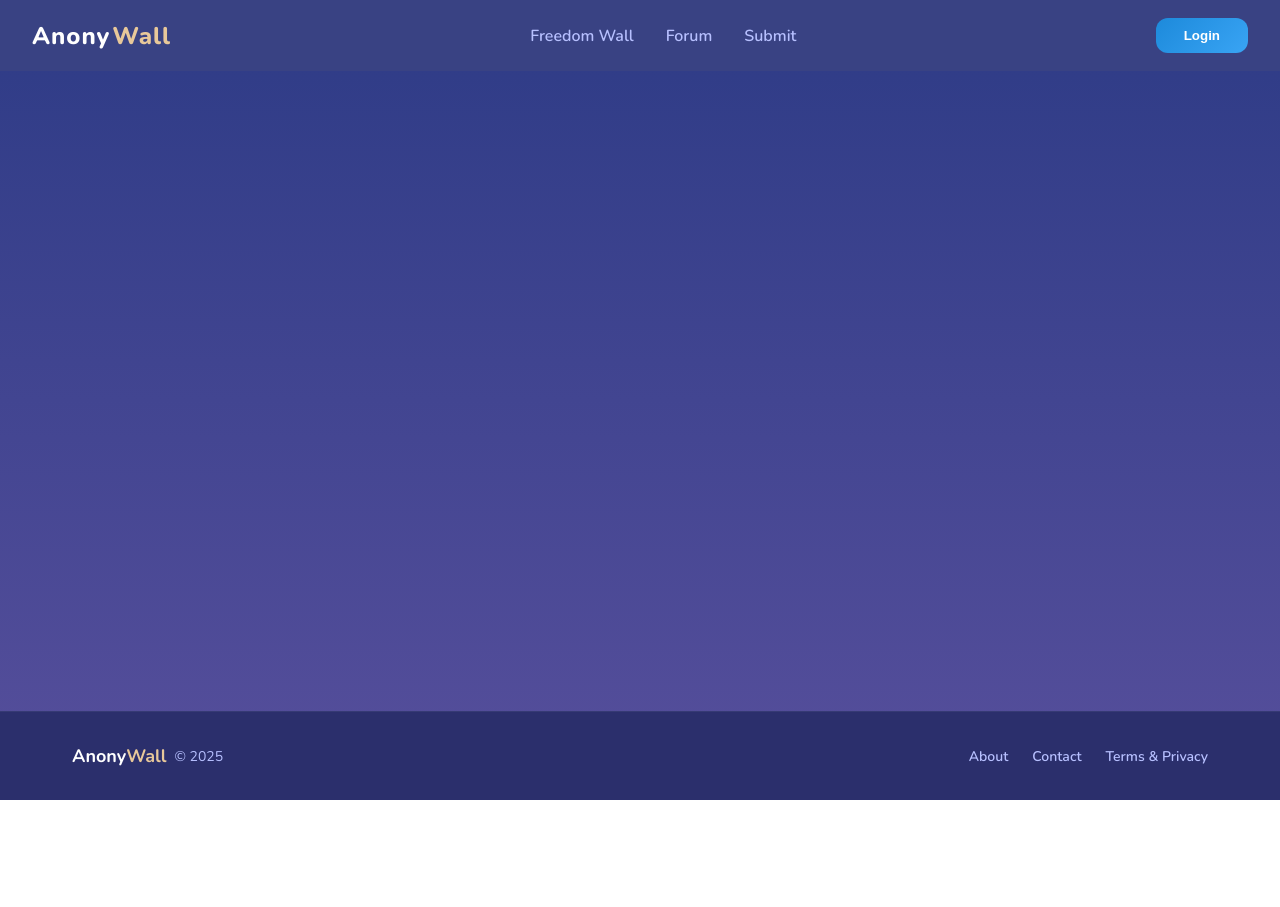
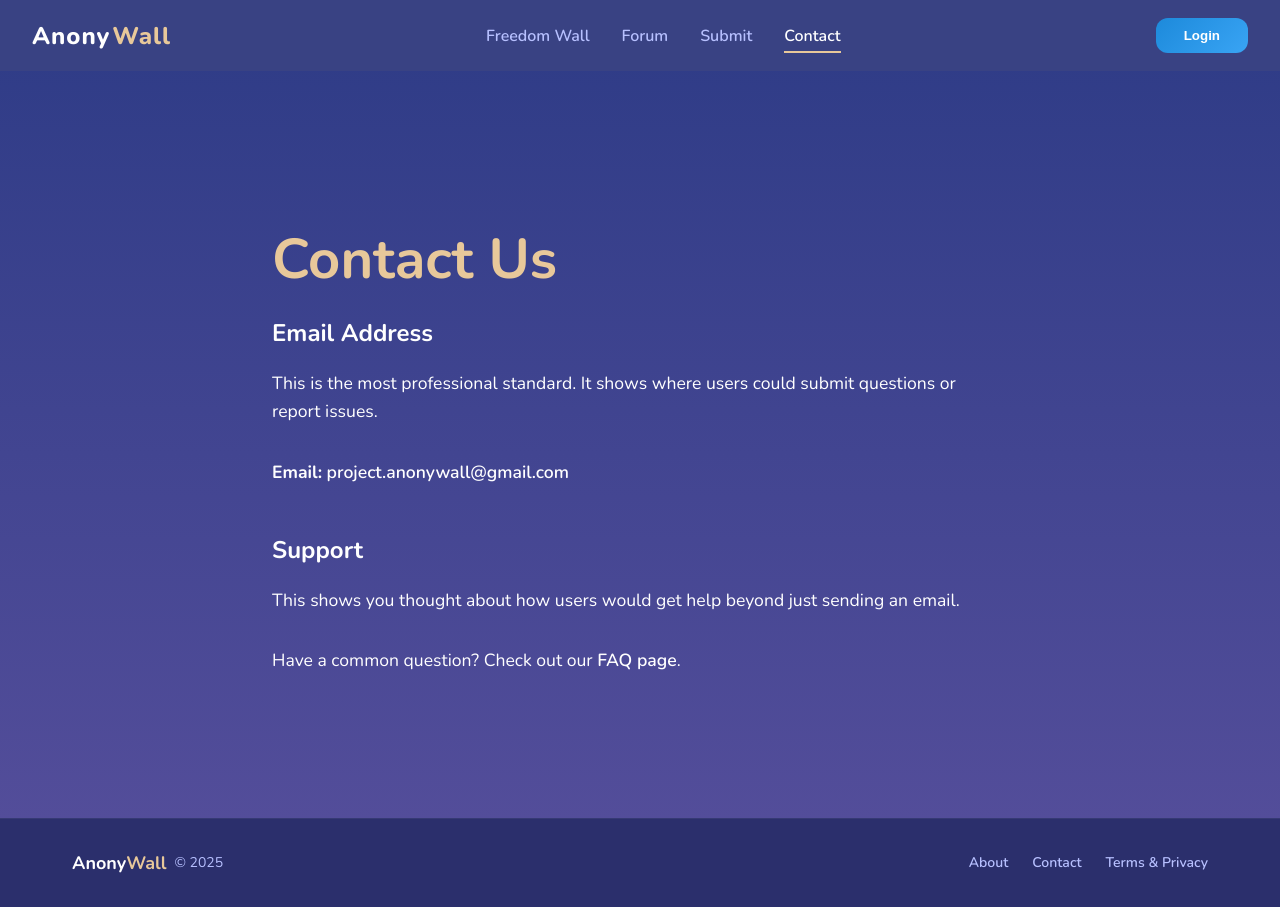
Before and after one commit to SoftEng2025/The-Anonymous-Wall, a React (Vite) app: page /contact in a window 1280 px wide. Before the commit the page ends 800 px from the top, so only its background shows below. Built offline with nearby package versions, Linux system fonts and the light colour scheme; no server answers.

Commit message:
feat: Add Contact page

```diff
--- a/src/App.jsx
+++ b/src/App.jsx
@@ -13,6 +13,7 @@ import ForumPost from './pages/ForumPost';
 import Profile from './pages/Profile';
 import TermsOfService from './pages/TermsOfService';
 import LoginModal from './components/LoginModal';
+import Contact from './pages/Contact.jsx';
 import Footer from './components/Footer';
 import { useState } from 'react';
 
@@ -54,6 +55,12 @@ function AppContent() {
                             </a>
                         )
                     })}
+                    <Link
+                        to="/contact"
+                        className={`nav-link ${location.pathname === '/contact' ? 'active' : ''}`}
+                    >
+                        Contact
+                    </Link>
                 </nav>
                 <div className="auth-container">
                     {currentUser ? (
@@ -90,6 +97,7 @@ function AppContent() {
                 <Route path="/forum/:postId" element={<ForumPost />} />
                 <Route path="/profile" element={<Profile />} />
                 <Route path="/terms" element={<TermsOfService />} />
+                <Route path="/contact" element={<Contact />} />
             </Routes>
 
             <Footer />
--- /dev/null
+++ b/src/pages/Contact.jsx
@@ -0,0 +1,29 @@
+import React from 'react';
+import { Link } from 'react-router-dom';
+import './InfoPage.css';
+
+const Contact = () => {
+    return (
+        <div className="info-page-container">
+            <h1>Contact Us</h1>
+
+            <div className="info-page-section">
+                <h2>Email Address</h2>
+                <p>This is the most professional standard. It shows where users could submit questions or report issues.</p>
+                <p>
+                    <strong>Email:</strong> <a href="mailto:project.anonywall@gmail.com">project.anonywall@gmail.com</a>
+                </p>
+            </div>
+
+            <div className="info-page-section">
+                <h2>Support</h2>
+                <p>This shows you thought about how users would get help beyond just sending an email.</p>
+                <p>
+                    Have a common question? Check out our <Link to="/faq">FAQ page</Link>.
+                </p>
+            </div>
+        </div>
+    );
+};
+
+export default Contact;
--- /dev/null
+++ b/src/pages/InfoPage.css
@@ -0,0 +1,53 @@
+.info-page-container {
+    padding: 4rem 2rem;
+    max-width: 800px;
+    margin: 0 auto;
+    color: var(--text-light);
+    animation: fadeIn 0.5s ease-in-out;
+    text-align: left;
+}
+
+.info-page-container h1 {
+    font-size: 3.5rem;
+    font-weight: 700;
+    color: var(--accent-gold);
+    margin-bottom: 1rem;
+}
+
+.info-page-container p {
+    font-size: 1.1rem;
+    margin-bottom: 2rem;
+    color: var(--text-light);
+    line-height: 1.6;
+}
+
+.info-page-section {
+    margin-bottom: 3rem;
+}
+
+.info-page-section:last-child {
+    border-bottom: none;
+    margin-bottom: 0;
+    padding-bottom: 0;
+}
+
+.info-page-container a {
+    color: #fff;
+    text-decoration: none;
+    font-weight: 600;
+    transition: color 0.3s ease;
+}
+
+.info-page-container a:hover {
+    color: var(--accent-gold);
+    text-decoration: underline;
+}
+
+@media (max-width: 768px) {
+    .info-page-container {
+        padding: 2rem 1.5rem;
+    }
+    .info-page-container h1 {
+        font-size: 2.5rem;
+    }
+}
```
